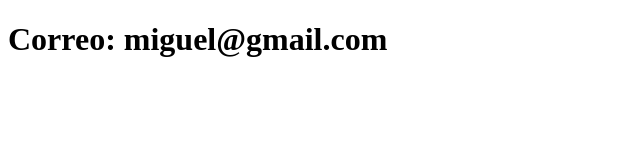
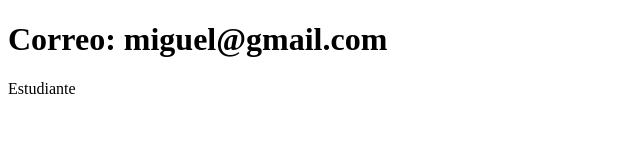
Before and after one commit to MrMikeRG/sistema-de-registro, a plain HTML site: page contacto.html in a window 1280 px wide. Shown: the full height of the page, 0-640 px from the left. Drawn offline with Linux system fonts and the light colour scheme.

Commit message:
Actualiza el contacto

```diff
--- a/contacto.html
+++ b/contacto.html
@@ -7,5 +7,6 @@
 </head>
 <body>
   <h1>Correo: miguel@gmail.com</h1>
+     <p>Estudiante</p>
 </body>
 </html>
```
Also changed, not shown: index.html (+1 -1 lines).
